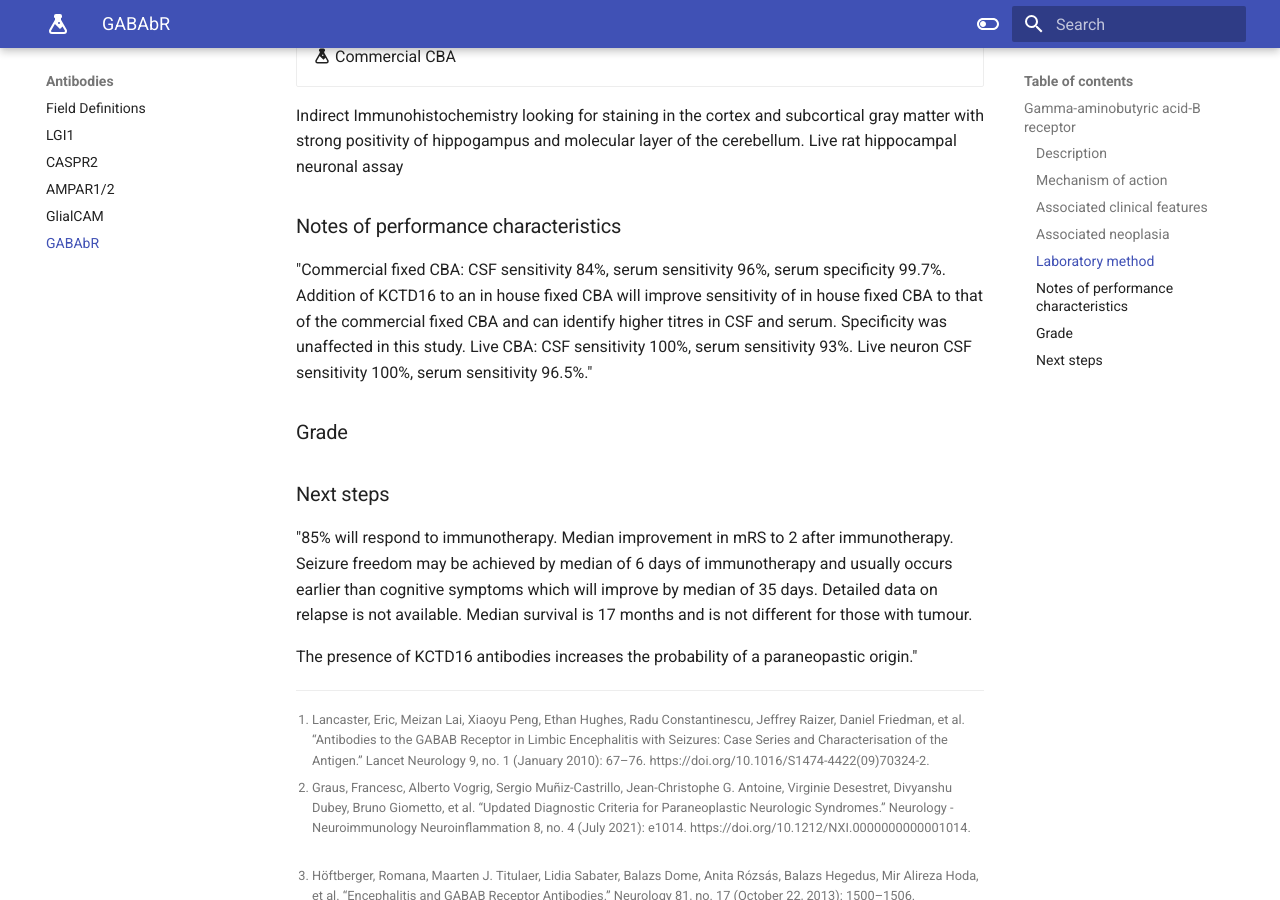
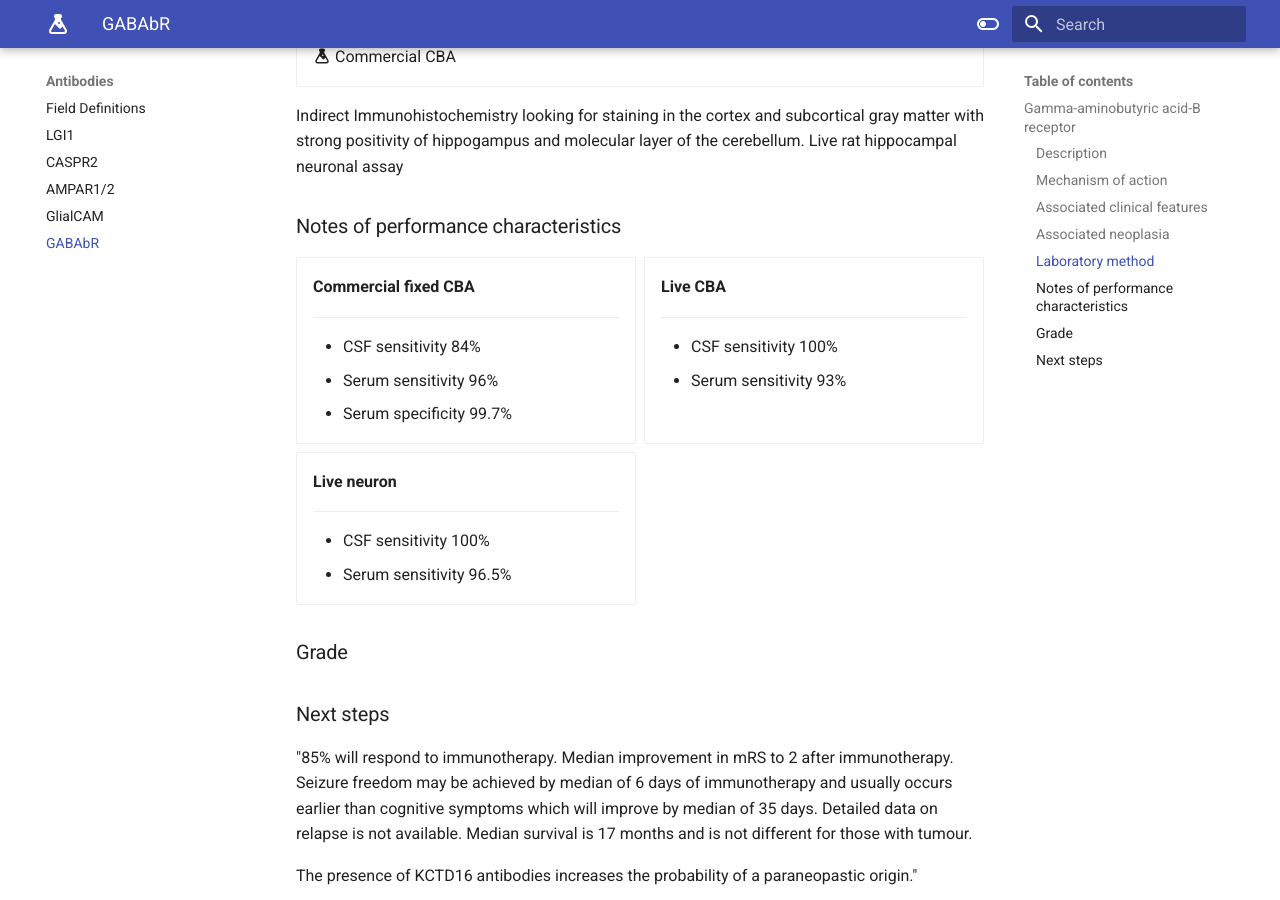
Before and after one commit to monchee/liamsproject, an MkDocs documentation site: the page built from docs/antibodies/gababr.md, in a window 1280 px wide and 900 px high, scrolled down 1299 px. Built offline with MkDocs 1.6.1 and Material for MkDocs 9.7.7, drawn with Linux system fonts in a browser that asks for light colours; plug-ins that fetch from the network failed and are left out.

Commit message:
Update gababr.md

```diff
--- a/docs/antibodies/gababr.md
+++ b/docs/antibodies/gababr.md
@@ -49,10 +49,31 @@ Indirect Immunohistochemistry looking for staining in the cortex and subcortical
 Live rat hippocampal neuronal assay
 
 ### Notes of performance characteristics
-"Commercial fixed CBA: CSF sensitivity 84%, serum sensitivity 96%, serum specificity 99.7%.
-Addition of KCTD16 to an in house fixed CBA will improve  sensitivity of in house fixed CBA to that of the commercial fixed CBA and can identify higher titres in CSF and serum. Specificity was unaffected in this study.
-Live CBA: CSF sensitivity 100%, serum sensitivity 93%.
-Live neuron CSF sensitivity 100%, serum sensitivity 96.5%."
+<div class="grid cards" markdown>
+
+-   __Commercial fixed CBA__
+
+    ---
+
+    * CSF sensitivity 84%
+    * Serum sensitivity 96%
+    * Serum specificity 99.7%
+
+-   __Live CBA__
+
+    ---
+
+    * CSF sensitivity 100%
+    * Serum sensitivity 93%
+
+-   __Live neuron__
+
+    ---
+
+    * CSF sensitivity 100%
+    * Serum sensitivity 96.5%
+
+</div>
 
 ### Grade
 
```
